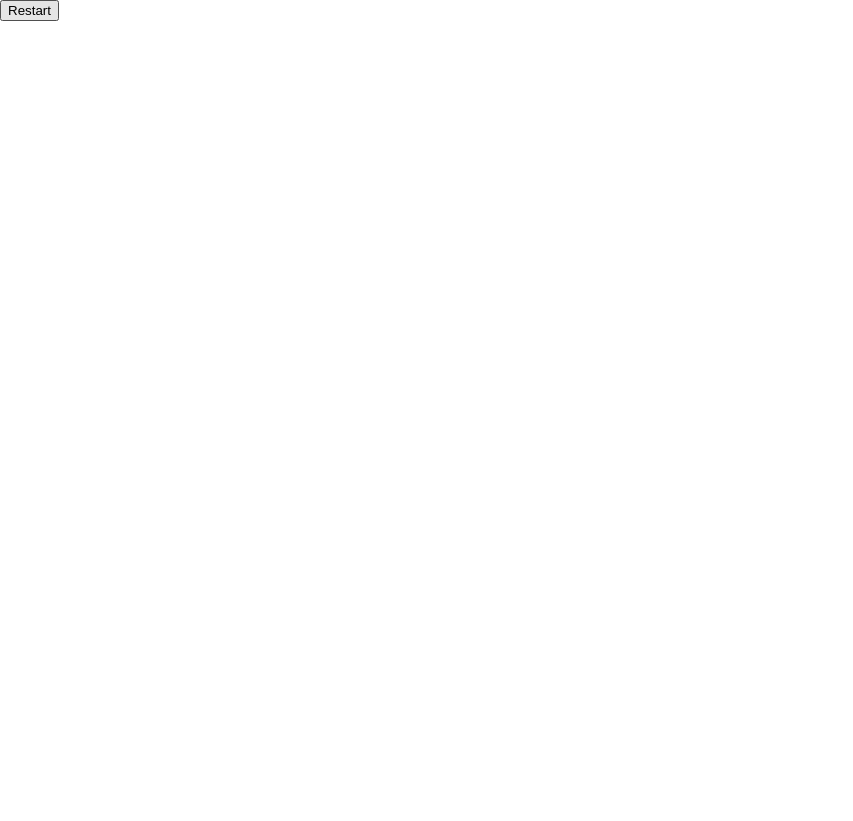
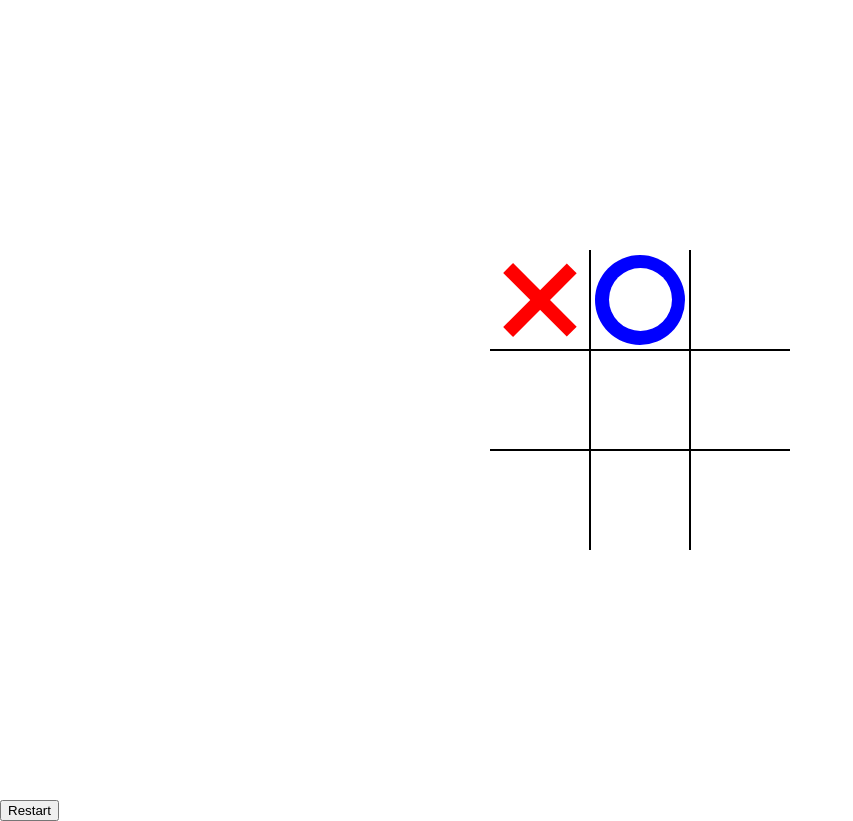
Before and after one commit to DustinYochim/odin-tic-tac-toe, a website: page index.html in a window 1280 px wide. Shown: the whole page, without its empty margins (0-853 px from the left). Before the commit the page ends 800 px from the top, so only its background shows below. Drawn offline with Linux system fonts and the light colour scheme.

Commit message:
Add style for board

```diff
--- a/index.html
+++ b/index.html
@@ -10,9 +10,9 @@
     <title>Tic Tac Toe</title>
   </head>
   <body>
-    <div class="board" id="board">
-      <div class="cell" data-cell></div>
-      <div class="cell" data-cell></div>
+    <div class="board x" id="board">
+      <div class="cell x" data-cell></div>
+      <div class="cell circle" data-cell></div>
       <div class="cell" data-cell></div>
       <div class="cell" data-cell></div>
       <div class="cell" data-cell></div>
--- a/style.css
+++ b/style.css
@@ -0,0 +1,118 @@
+*,
+*::after,
+*::before {
+  box-sizing: border-box;
+}
+
+:root {
+  --cell-size: 100px;
+  --mark-size: calc(var(--cell-size) * 0.9);
+}
+
+.board {
+  min-width: 100vw;
+  min-height: 100vh;
+  display: grid;
+  justify-content: center;
+  align-content: center;
+  justify-items: center;
+  align-items: center;
+  grid-template-columns: repeat(3, auto);
+}
+
+.cell {
+  width: var(--cell-size);
+  height: var(--cell-size);
+  border: 1px solid black;
+  display: flex;
+  justify-content: center;
+  align-items: center;
+  position: relative;
+  cursor: pointer;
+}
+
+.cell:first-child,
+.cell:nth-child(2),
+.cell:nth-child(3) {
+  border-top: none;
+}
+
+.cell:nth-child(3n + 1) {
+  border-left: none;
+}
+
+.cell:nth-child(3n + 3) {
+  border-right: none;
+}
+
+.cell:last-child,
+.cell:nth-child(8),
+.cell:nth-child(7) {
+  border-bottom: none;
+}
+
+.cell.x,
+.cell.circle {
+  cursor: not-allowed;
+}
+
+.cell.x::before,
+.cell.x::after {
+  background-color: red;
+}
+
+.cell.circle::before,
+.cell.circle::after {
+  background-color: blue;
+}
+.board.x .cell:not(.x):not(.circle):hover::before,
+.board.x .cell:not(.x):not(.circle):hover::after {
+  background-color: rgb(255, 0, 0, 0.5);
+}
+
+.board.circle .cell:not(.x):not(.circle):hover::before,
+.board.circle .cell:not(.x):not(.circle):hover::after {
+  background-color: rgb(0, 0, 255, 0.5);
+}
+
+.cell.x::before,
+.cell.x::after,
+.board.x .cell:not(.x):not(.circle):hover::before,
+.board.x .cell:not(.x):not(.circle):hover::after {
+  content: "";
+  position: absolute;
+  width: calc(var(--mark-size) * 0.15);
+  height: var(--mark-size);
+}
+
+.cell.x::before,
+.board.x .cell:hover::before {
+  transform: rotate(45deg);
+}
+
+.cell.x::after,
+.board.x .cell:hover::after {
+  transform: rotate(-45deg);
+}
+
+.cell.circle::before,
+.cell.circle::after,
+.board.circle .cell:not(.x):not(.circle):hover::before,
+.board.circle .cell:not(.x):not(.circle):hover::after {
+  content: "";
+  position: absolute;
+  border-radius: 50%;
+}
+
+.cell.circle::before,
+.board.circle .cell:not(.x):not(.circle):hover::before {
+  width: var(--mark-size);
+  height: var(--mark-size);
+}
+
+.cell.circle::after,
+.board.circle .cell:not(.x):not(.circle):hover::after {
+  width: calc(var(--mark-size) * 0.7);
+  height: calc(var(--mark-size) * 0.7);
+  background-color: white;
+}
```
